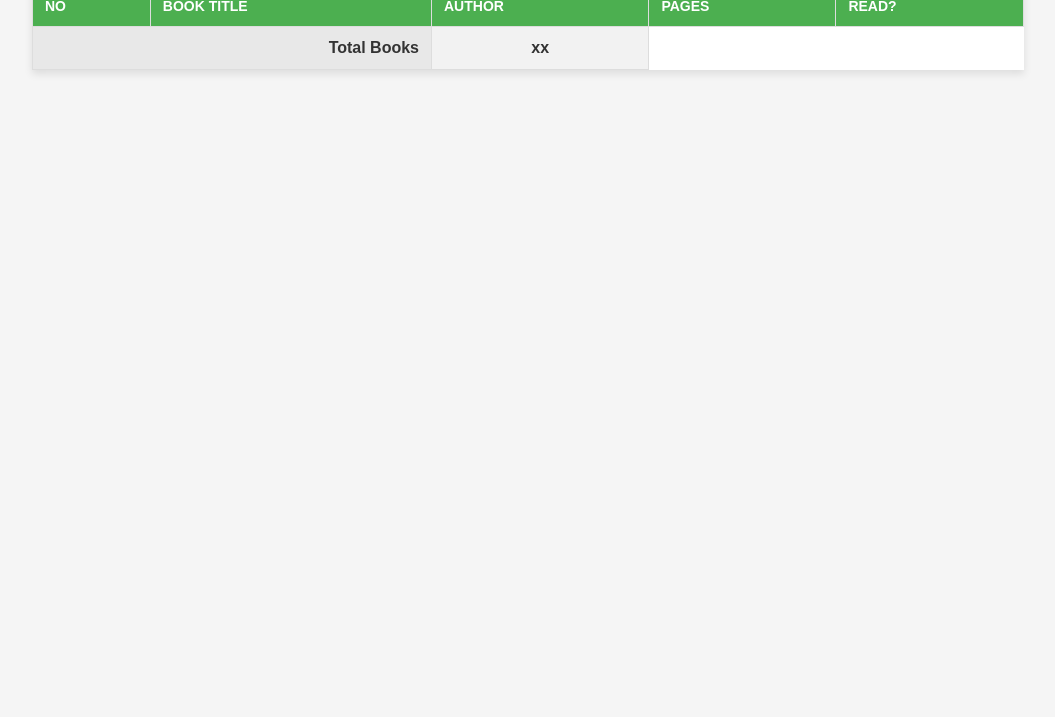
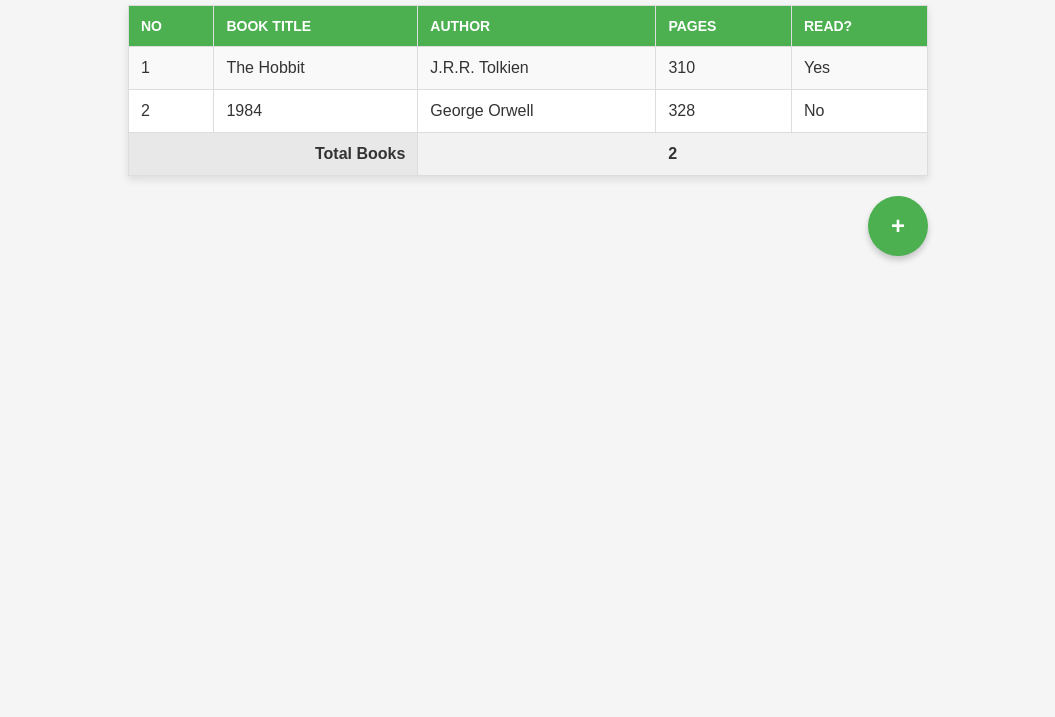
Before and after one commit to mihailgaberov/odin-library, a plain HTML site: page index.html in a window 1280 px wide. Shown: the part 83-800 px from the top of the page, without its empty margins (112-1167 px from the left). Drawn offline with Linux system fonts and the light colour scheme.

Commit message:
:sparkles: make it responsible

```diff
--- a/app.css
+++ /dev/null
@@ -1,72 +0,0 @@
-/* Global Styles */
-body {
-  font-family: Arial, sans-serif;
-  margin: 20px;
-  background-color: #f5f5f5;
-  color: #333;
-}
-
-h2 {
-  text-align: center;
-  margin-bottom: 20px;
-}
-
-/* Table Styles */
-.library-table {
-  width: 80%;
-  margin: 0 auto;
-  border-collapse: collapse;
-  background-color: #fff;
-  box-shadow: 0 4px 8px rgba(0, 0, 0, 0.1);
-}
-
-.library-table th,
-.library-table td {
-  border: 1px solid #ddd;
-  padding: 12px;
-  text-align: left;
-}
-
-.library-table thead th {
-  background-color: #4caf50;
-  color: white;
-  text-transform: uppercase;
-  font-size: 14px;
-}
-
-.library-table tbody tr:nth-child(odd) {
-  background-color: #f9f9f9;
-}
-
-.library-table tbody tr:nth-child(even) {
-  background-color: #fff;
-}
-
-.library-table tbody tr:hover {
-  background-color: #f1f1f1;
-}
-
-.library-table tfoot th {
-  background-color: #e8e8e8;
-  font-weight: bold;
-  text-align: right;
-}
-
-.library-table tfoot td {
-  text-align: center;
-  background-color: #f2f2f2;
-  font-weight: bold;
-}
-
-/* Responsive Styling */
-@media (max-width: 768px) {
-  .library-table {
-    width: 100%;
-  }
-
-  .library-table th,
-  .library-table td {
-    font-size: 12px;
-    padding: 8px;
-  }
-}
--- a/app.js
+++ b/app.js
@@ -1,4 +1,4 @@
-const mainContainer = document.getElementById("main");
+
 
 const myLibrary = [
   {
--- a/index.html
+++ b/index.html
@@ -4,10 +4,11 @@
     <meta charset="UTF-8" />
     <meta name="viewport" content="width=device-width, initial-scale=1.0" />
     <title>Odin Library</title>
-    <link rel="stylesheet" href="./app.css" />
+    <link rel="stylesheet" href="styles.css" />
   </head>
   <body>
     <h2>Odin Library</h2>
+    <div class="table-container">
       <table class="library-table">
         <thead>
           <tr>
@@ -18,13 +19,32 @@
             <th scope="col">Read?</th>
           </tr>
         </thead>
-      <tbody></tbody>
+        <tbody>
+          <tr>
+            <td>1</td>
+            <td>The Hobbit</td>
+            <td>J.R.R. Tolkien</td>
+            <td>310</td>
+            <td>Yes</td>
+          </tr>
+          <tr>
+            <td>2</td>
+            <td>1984</td>
+            <td>George Orwell</td>
+            <td>328</td>
+            <td>No</td>
+          </tr>
+        </tbody>
         <tfoot>
           <tr>
             <th scope="row" colspan="2">Total Books</th>
-          <td>xx</td>
+            <td colspan="3">2</td>
           </tr>
         </tfoot>
       </table>
+    </div>
+    <div class="button-container">
+      <button>+</button>
+    </div>
   </body>
 </html>
--- /dev/null
+++ b/styles.css
@@ -0,0 +1,129 @@
+/* Global Styles */
+body {
+  font-family: Arial, sans-serif;
+  margin: 0;
+  padding: 20px;
+  background-color: #f5f5f5;
+  color: #333;
+  display: flex;
+  flex-direction: column;
+  align-items: center;
+  justify-content: flex-start;
+}
+
+h2 {
+  text-align: center;
+  margin-bottom: 20px;
+}
+
+/* Table Container */
+.table-container {
+  width: 90%;
+  max-width: 800px;
+  margin: 0 auto;
+}
+
+.library-table {
+  width: 100%;
+  border-collapse: collapse;
+  background-color: #fff;
+  box-shadow: 0 4px 8px rgba(0, 0, 0, 0.1);
+}
+
+.library-table th,
+.library-table td {
+  border: 1px solid #ddd;
+  padding: 12px;
+  text-align: left;
+}
+
+.library-table thead th {
+  background-color: #4caf50;
+  color: white;
+  text-transform: uppercase;
+  font-size: 14px;
+}
+
+.library-table tbody tr:nth-child(odd) {
+  background-color: #f9f9f9;
+}
+
+.library-table tbody tr:nth-child(even) {
+  background-color: #fff;
+}
+
+.library-table tbody tr:hover {
+  background-color: #f1f1f1;
+}
+
+.library-table tfoot th {
+  background-color: #e8e8e8;
+  font-weight: bold;
+  text-align: right;
+}
+
+.library-table tfoot td {
+  text-align: center;
+  background-color: #f2f2f2;
+  font-weight: bold;
+}
+
+/* Button Container */
+.button-container {
+  width: 90%;
+  max-width: 800px;
+  margin: 20px auto 0 auto; /* Space above the button */
+  display: flex;
+  justify-content: flex-end; /* Align the button to the right */
+}
+
+/* Button Styles */
+button {
+  width: 60px;
+  height: 60px;
+  border-radius: 50%;
+  border: none;
+  background-color: #4caf50;
+  color: white;
+  font-size: 24px;
+  font-weight: bold;
+  display: flex;
+  align-items: center;
+  justify-content: center;
+  cursor: pointer;
+  box-shadow: 0 4px 6px rgba(0, 0, 0, 0.2);
+  transition: transform 0.2s ease, box-shadow 0.2s ease;
+}
+
+button:hover {
+  transform: scale(1.1);
+  box-shadow: 0 6px 8px rgba(0, 0, 0, 0.3);
+}
+
+button:active {
+  transform: scale(0.95);
+  box-shadow: 0 2px 4px rgba(0, 0, 0, 0.2);
+}
+
+/* Responsive Styling */
+@media (max-width: 768px) {
+  .table-container {
+    width: 100%;
+  }
+
+  .library-table th,
+  .library-table td {
+    font-size: 12px;
+    padding: 8px;
+  }
+
+  .button-container {
+    justify-content: center; /* Center button on smaller screens */
+  }
+
+  button {
+    width: 50px;
+    height: 50px;
+    font-size: 20px;
+  }
+}
```
Lines whose indentation alone changed are shown as unchanged.
